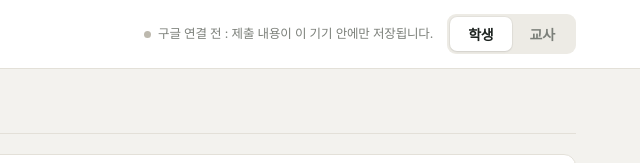
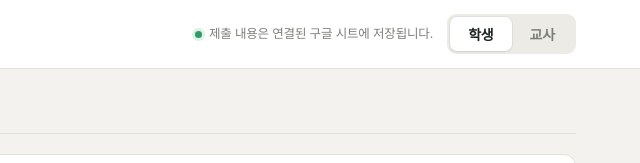
Before and after one commit to heojunghyeok-pixel/chem-class, a plain HTML site: page app.html in a window 1280 px wide. Shown: the top 163 px of the page, 640-1280 px from the left. Drawn offline with Linux system fonts and the light colour scheme; a web font is replaced by a local one.

Commit message:
분석 프로그램: 선생님 구글 시트 웹 앱을 기본 저장 위치로
Co-Authored-By: Claude Opus 5.5 <noreply@anthropic.com>

```diff
--- a/app.html
+++ b/app.html
@@ -370,6 +370,7 @@ input.auto{color:#8C887C}
 (function(){
 'use strict';
 var TEAMS = 6, KEY = 'conc-rate-v4';
+var DEF_SRV = 'https://script.google.com/macros/s/AKfycbwCCVsx4t2-A3Po_zlGIlsSelhu3cYZu7krTvUF7W-1Zg9dAkrlWYQ9RsiOut3ATzOw/exec';   // 선생님 구글 시트 (기본 저장 위치)
 var $ = function(id){ return document.getElementById(id); };
 var DEF_V = [2, 4, 6, 8, 10];
 var COLORS = ['#D0533A','#2F5EA8','#2E8A5E','#C68A14','#7D4FA6','#14808A'];
@@ -387,7 +388,7 @@ var S = (function(){
   d.teams = d.teams || {};
   for(var i=1;i<=TEAMS;i++){ if(!d.teams[i]) d.teams[i] = {rows: blank(), members:['','','','','']}; if(!d.teams[i].members) d.teams[i].members=['','','','','']; }
   d.team = d.team || 1; d.board = d.board || {}; d.target = d.target || null;
-  d.srv = d.srv || ''; d.pin = d.pin || '1234'; d.local = d.local || [];
+  d.srv = d.srv || DEF_SRV; d.pin = d.pin || '1234'; d.local = d.local || [];
   // 반 : 조원·측정값·목표 시간 결과를 반마다 따로 저장 (다음 반이 같은 기기를 써도 섞이지 않음)
   d.classes = d.classes || ['G','H','I','J']; d.cls = d.cls || '';
   d.byCls = d.byCls || {};
```
